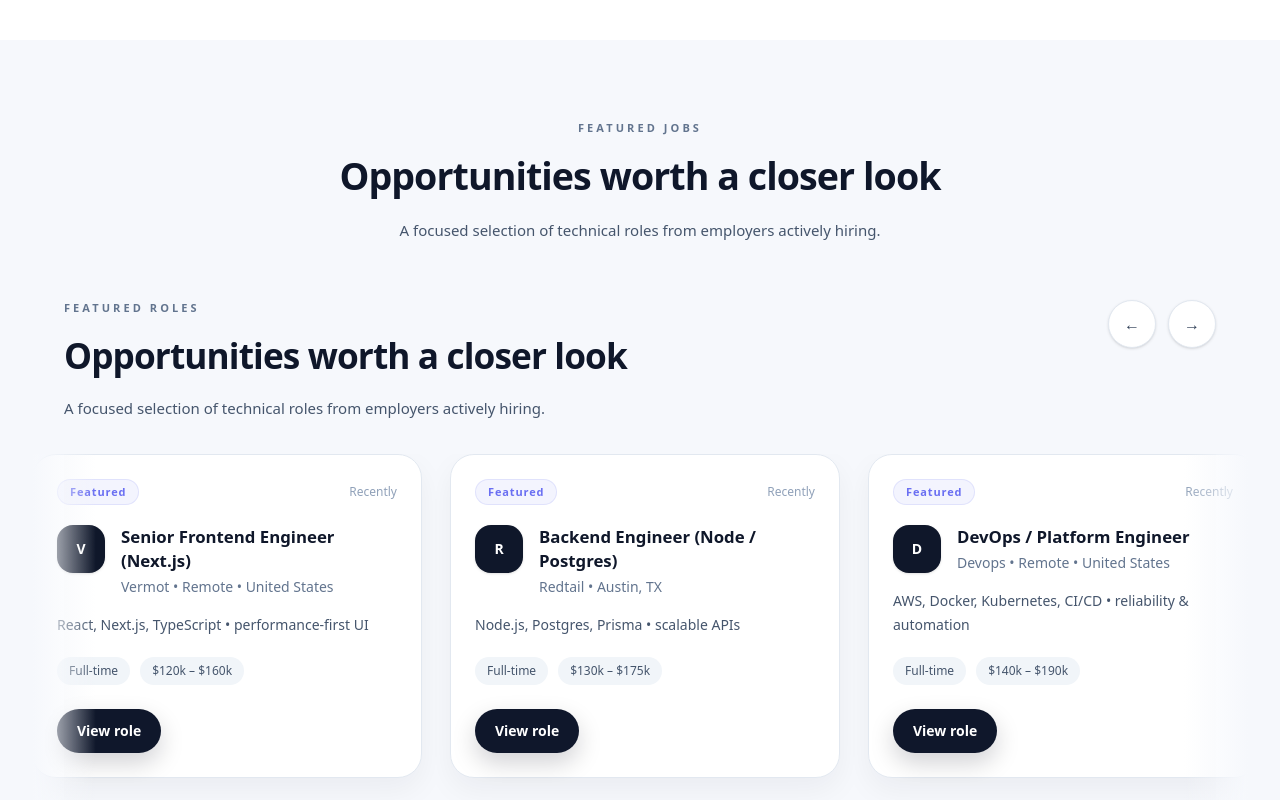
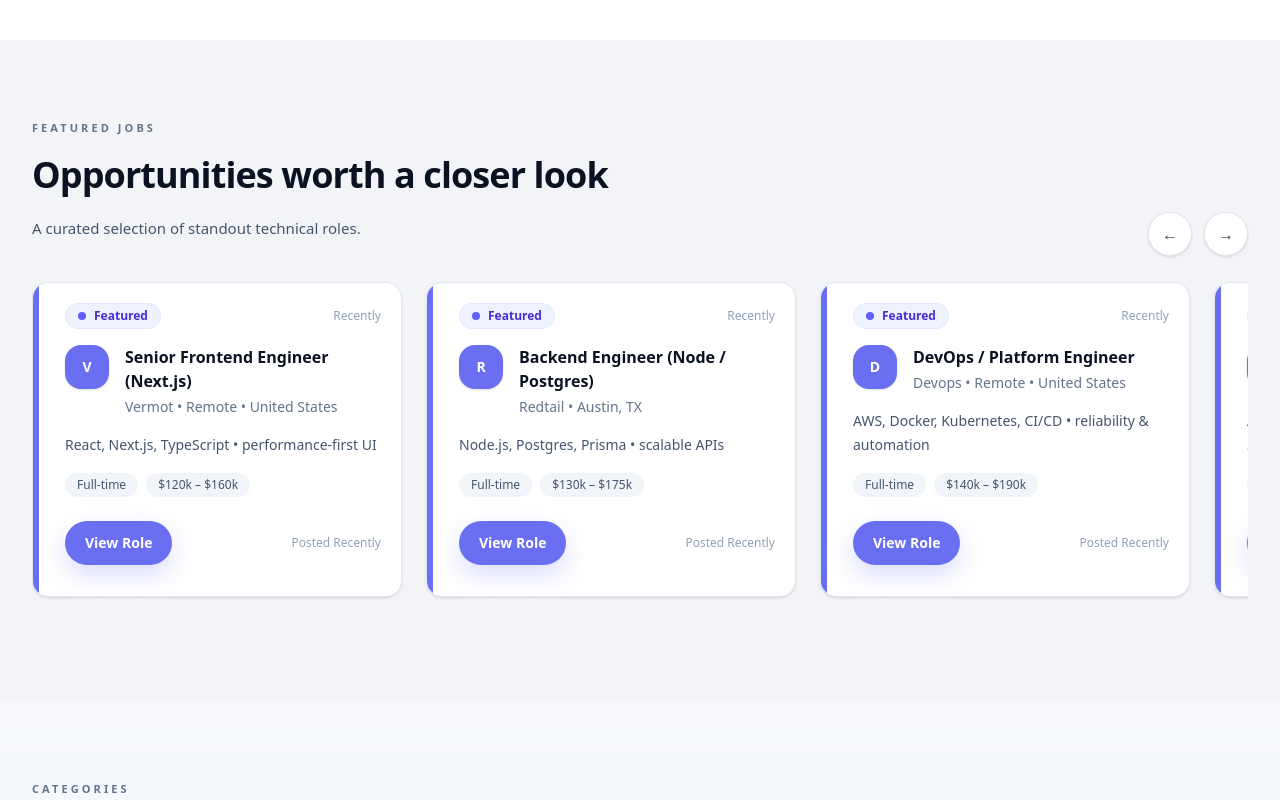
Before and after one commit to adebisidolapo/technicaljobboard, a Next.js app: page / in a window 1280 px wide. Shown: the part 1280-2080 px from the top of the page. Built offline with nearby package versions, Linux system fonts and the light colour scheme; no server answers; the database is empty.

Commit message:
update homepage

```diff
--- a/app/page.tsx
+++ b/app/page.tsx
@@ -153,7 +153,7 @@ export default function Home() {
                  <button
   type="button"
   onClick={runHeroSearch}
-                    className={`${primaryButton} w-full md:w-auto`}
+  className="h-12 w-full rounded-xl bg-[var(--brand-purple)] px-6 text-sm font-semibold text-white transition hover:opacity-95 md:w-auto shadow-[0_10px_24px_rgba(106,111,242,0.24)]"
 >
   Search Jobs
 </button>
@@ -209,19 +209,20 @@ export default function Home() {
       </section>
 
       {/* ================= FEATURED JOBS ================= */}
-      <section id="featured" className={sectionPadding}>
-        <div className={container}>
-          <div className="mb-8 text-center sm:mb-10 md:mb-12">
-            <p className={eyebrow}>Featured jobs</p>
-            <h2 className={sectionTitle}>Opportunities worth a closer look</h2>
-            <p className="mx-auto mt-3 max-w-2xl text-[15px] leading-7 text-slate-600">
-              A focused selection of technical roles from employers actively
-              hiring.
+<section id="featured" className="py-14 sm:py-16 md:py-20 bg-[#F2F4F8]">
+  <div className="mx-auto w-full max-w-7xl px-4 sm:px-6 lg:px-8">
+    <div className="mb-8 sm:mb-10">
+      <p className="text-[11px] font-semibold uppercase tracking-[0.28em] text-slate-500">
+        Featured jobs
+      </p>
+      <h2 className="mt-3 text-[clamp(1.6rem,3vw,2.25rem)] font-extrabold tracking-tight text-[#0B1222]">
+        Opportunities worth a closer look
+      </h2>
+      <p className="mt-3 max-w-2xl text-[15px] leading-7 text-slate-600">
+        A curated selection of standout technical roles.
       </p>
     </div>
-        </div>
 
-        <div className={wideContainer}>
     <FeaturedJobsSection />
   </div>
 </section>
@@ -375,7 +376,7 @@ export default function Home() {
             </div>
 
             <div>
-              <span className="inline-flex items-center rounded-full border border-indigo-100 bg-indigo-50 px-4 py-1.5 text-xs font-semibold text-indigo-700">
+            <span className="inline-flex items-center rounded-full border border-[rgba(106,111,242,0.16)] bg-[rgba(106,111,242,0.08)] px-4 py-1.5 text-xs font-semibold text-[var(--brand-purple)]">
   Built for Technical Careers
 </span>
 
@@ -407,9 +408,12 @@ export default function Home() {
                 <button
   type="button"
   onClick={() => router.push("/all-jobs")}
-                  className={primaryButton}
+  className="mt-8 inline-flex h-12 items-center gap-3 rounded-xl bg-[var(--brand-purple)] px-6 text-sm font-semibold text-white shadow-[0_10px_24px_rgba(106,111,242,0.24)] transition hover:opacity-95"
 >
   Get Started
+  <span className="inline-flex h-8 w-8 items-center justify-center rounded-full bg-white/20">
+    →
+  </span>
 </button>
                 <button
                   type="button"
--- a/components/home/FeaturedJobsSection.tsx
+++ b/components/home/FeaturedJobsSection.tsx
@@ -167,18 +167,17 @@ type ApiJob = {
     state?: string | null;
     country?: string | null;
   }>;
-  skills?: Array<{ name: string }>;
 };
 
 function pickLocation(j: ApiJob) {
   if (j.remote) return "Remote";
   const l0 = j.locations?.[0];
-  const label =
+  return (
     l0?.label ||
     [l0?.city, l0?.state].filter(Boolean).join(", ") ||
     l0?.country ||
-    "United States";
-  return label;
+    "United States"
+  );
 }
 
 function payText(j: ApiJob) {
@@ -194,21 +193,15 @@ function payText(j: ApiJob) {
 }
 
 function toCardJob(j: ApiJob): FeaturedCardJob {
-  const company = j.company?.name ?? "Company";
-  const location = j.remote ? "Remote" : pickLocation(j);
-  const type = j.jobType ?? "Full-time";
-  const pay = payText(j);
-  const posted = j.publishedAt ? "Recently" : "Recently";
-
   return {
     id: j.id,
     title: j.title,
-    company,
-    location,
+    company: j.company?.name ?? "Company",
+    location: j.remote ? "Remote" : pickLocation(j),
     description: j.description,
-    type,
-    pay,
-    posted,
+    type: j.jobType ?? "Full-time",
+    pay: payText(j),
+    posted: "Recently",
     href: `/jobs/${j.id}`,
   };
 }
@@ -235,6 +228,7 @@ export default function FeaturedJobsSection() {
         const res = await fetch("/api/jobs/search?take=12&skip=0", {
           cache: "no-store",
         });
+
         const text = await res.text();
         const data = text ? JSON.parse(text) : null;
 
@@ -245,11 +239,17 @@ export default function FeaturedJobsSection() {
         const apiItems: ApiJob[] = data?.items ?? [];
         const mapped = apiItems.map(toCardJob);
 
-        if (!cancelled) setItems(mapped);
+        if (!cancelled) {
+          setItems(mapped);
+        }
       } catch {
-        if (!cancelled) setItems([]);
+        if (!cancelled) {
+          setItems([]);
+        }
       } finally {
-        if (!cancelled) setLoading(false);
+        if (!cancelled) {
+          setLoading(false);
+        }
       }
     }
 
@@ -267,27 +267,12 @@ export default function FeaturedJobsSection() {
   };
 
   return (
-    <section className="relative overflow-hidden bg-transparent py-2">
-      <div className="flex items-start justify-between gap-4 px-4 sm:px-6 lg:px-8">
-        <div>
-          <p className="text-[11px] font-semibold uppercase tracking-[0.28em] text-slate-500">
-            Featured roles
-          </p>
-          <h2 className="mt-3 text-[clamp(1.6rem,3vw,2.2rem)] font-extrabold tracking-tight text-[#0F172A]">
-            Opportunities worth a closer look
-          </h2>
-          <p className="mt-3 max-w-2xl text-[15px] leading-7 text-slate-600">
-            {loading
-              ? "Loading live roles..."
-              : "A focused selection of technical roles from employers actively hiring."}
-          </p>
-        </div>
-
-        <div className="hidden items-center gap-3 sm:flex">
+    <div className="relative">
+      <div className="absolute right-0 top-[-70px] hidden items-center gap-3 sm:flex">
         <button
           type="button"
           onClick={() => scrollByAmount(-420)}
-            className="inline-flex h-12 w-12 items-center justify-center rounded-xl border border-slate-200 bg-white text-slate-700 shadow-sm transition hover:border-slate-300 hover:bg-slate-50"
+          className="inline-flex h-11 w-11 items-center justify-center rounded-xl border border-slate-200 bg-white text-slate-700 shadow-sm transition hover:border-slate-300 hover:bg-slate-50"
           aria-label="Scroll left"
         >
           ←
@@ -295,47 +280,46 @@ export default function FeaturedJobsSection() {
         <button
           type="button"
           onClick={() => scrollByAmount(420)}
-            className="inline-flex h-12 w-12 items-center justify-center rounded-xl border border-slate-200 bg-white text-slate-700 shadow-sm transition hover:border-slate-300 hover:bg-slate-50"
+          className="inline-flex h-11 w-11 items-center justify-center rounded-xl border border-slate-200 bg-white text-slate-700 shadow-sm transition hover:border-slate-300 hover:bg-slate-50"
           aria-label="Scroll right"
         >
           →
         </button>
       </div>
-      </div>
-
-      <div className="relative mt-8">
-        <div className="pointer-events-none absolute inset-y-0 left-0 z-10 w-6 bg-gradient-to-r from-[#F6F8FC] to-transparent sm:w-10 lg:w-16" />
-        <div className="pointer-events-none absolute inset-y-0 right-0 z-10 w-6 bg-gradient-to-l from-[#F6F8FC] to-transparent sm:w-10 lg:w-16" />
 
       <div
         id="featured-carousel"
-          className="no-scrollbar flex snap-x snap-mandatory gap-5 overflow-x-auto px-4 pb-6 pr-4 scroll-smooth sm:gap-6 sm:px-6 lg:gap-7 lg:px-8"
+        className="no-scrollbar flex gap-6 overflow-x-auto scroll-smooth pb-6 pr-6 snap-x snap-mandatory"
       >
         {displayJobs.map((job) => (
           <article
             key={job.id}
-              className="snap-start flex min-h-[320px] w-[320px] flex-none flex-col rounded-[24px] border border-slate-200 bg-white p-6 shadow-[0_12px_30px_rgba(15,23,42,0.05)] transition hover:-translate-y-1 hover:shadow-[0_18px_40px_rgba(15,23,42,0.08)] sm:w-[360px] lg:w-[390px]"
+            className="snap-start relative flex min-h-[315px] w-[320px] flex-none flex-col overflow-hidden rounded-2xl border border-slate-200 bg-white shadow-sm transition hover:-translate-y-1 hover:shadow-lg sm:w-[350px] lg:w-[370px]"
           >
+            <div className="absolute left-0 top-0 h-full w-1.5 bg-[var(--brand-purple)]" />
+
+            <div className="p-5 pl-8">
               <div className="flex items-center justify-between gap-3">
-                <span className="inline-flex items-center rounded-full border border-[rgba(106,111,242,0.14)] bg-[rgba(106,111,242,0.08)] px-3 py-1 text-[11px] font-semibold tracking-[0.08em] text-[var(--brand-purple)]">
+                <span className="inline-flex items-center gap-2 rounded-full border border-indigo-100 bg-indigo-50 px-3 py-1 text-xs font-semibold text-indigo-700">
+                  <span className="h-2 w-2 rounded-full bg-indigo-500" />
                   Featured
                 </span>
 
-                <span className="text-xs font-medium text-slate-400">
-                  {job.posted}
+                <span className="text-xs text-slate-400">
+                  {loading ? "Loading..." : job.posted}
                 </span>
               </div>
 
-              <div className="mt-5 flex items-start gap-4">
-                <div className="flex h-12 w-12 flex-none items-center justify-center rounded-2xl bg-[#0F172A] text-sm font-bold text-white shadow-sm">
+              <div className="mt-4 flex items-start gap-4">
+                <div className="flex h-11 w-11 flex-none items-center justify-center rounded-2xl bg-[var(--brand-purple)] text-sm font-extrabold text-white shadow-sm">
                   {companyInitial(job.company)}
                 </div>
 
                 <div className="min-w-0">
-                  <h3 className="line-clamp-2 text-[1.05rem] font-bold leading-6 text-[#0F172A]">
+                  <h3 className="line-clamp-2 text-base font-extrabold text-[#0B1222]">
                     {job.title}
                   </h3>
-                  <p className="mt-1 text-sm text-slate-500">
+                  <p className="mt-1 truncate text-sm text-slate-500">
                     {job.company} • {job.location}
                   </p>
                 </div>
@@ -345,27 +329,31 @@ export default function FeaturedJobsSection() {
                 {job.description}
               </p>
 
-              <div className="mt-5 flex flex-wrap gap-2.5">
-                <span className="rounded-full bg-slate-100 px-3 py-1.5 text-xs font-medium text-slate-600">
+              <div className="mt-4 flex flex-wrap gap-2">
+                <span className="rounded-full bg-slate-100 px-3 py-1 text-xs font-medium text-slate-600">
                   {job.type}
                 </span>
-                <span className="rounded-full bg-slate-100 px-3 py-1.5 text-xs font-medium text-slate-600">
+                <span className="rounded-full bg-slate-100 px-3 py-1 text-xs font-medium text-slate-600">
                   {job.pay}
                 </span>
               </div>
 
-              <div className="mt-auto pt-6">
+              <div className="mt-6 flex items-center justify-between">
                 <Link
                   href={job.href}
-                  className="inline-flex h-11 items-center justify-center rounded-xl bg-slate-900 px-5 text-sm font-semibold text-white shadow-[0_10px_24px_rgba(2,6,23,0.18)] transition hover:bg-slate-800"
+                  className="inline-flex h-11 items-center justify-center rounded-xl bg-[var(--brand-purple)] px-5 text-sm font-semibold text-white shadow-[0_10px_24px_rgba(106,111,242,0.24)] transition hover:opacity-95"
                 >
-                  View role
+                  View Role
                 </Link>
+
+                <span className="text-xs text-slate-400">
+                  Posted {job.posted}
+                </span>
+              </div>
             </div>
           </article>
         ))}
       </div>
     </div>
-    </section>
   );
 }
```
Lines whose indentation alone changed are shown as unchanged.
